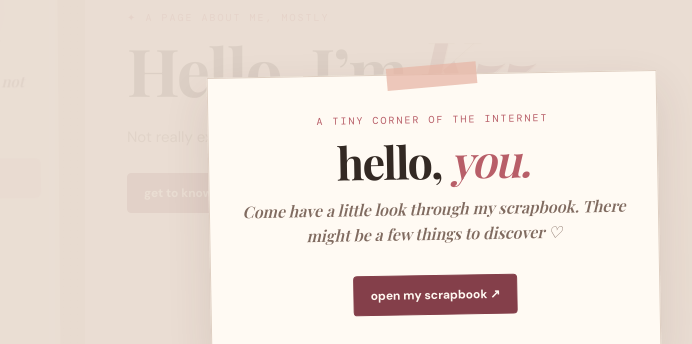
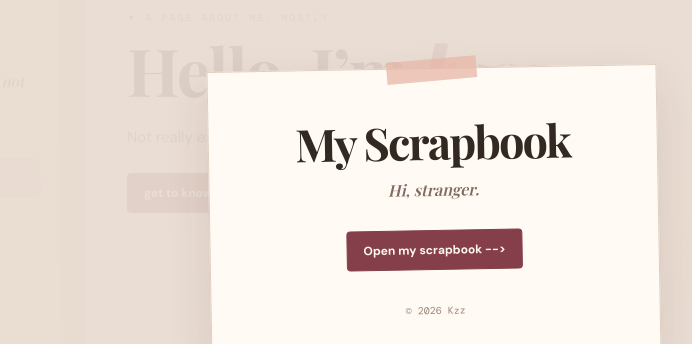
Before and after one commit to kzzlolz/kittt, a plain HTML site: page webpage.html in a window 1280 px wide. Shown: the part 186-530 px from the top of the page, 206-898 px from the left. Drawn offline with nearby package versions, Linux system fonts and the light colour scheme; no server answers; grey boxes are pictures that could not be loaded; a web font is replaced by a local one.

Commit message:
Update scrapbook welcome card

```diff
--- a/webpage.html
+++ b/webpage.html
@@ -164,10 +164,10 @@ h3{font-size:16px;margin-bottom:7px}
 <body>
 <div class="welcome" id="welcome">
   <div class="welcome-card">
-    <div class="eyebrow">a tiny corner of the internet</div>
-    <h1>hello, <em>you.</em></h1>
-    <p>Come have a little look through my scrapbook. There might be a few things to discover ♡</p>
-    <button class="action" type="button" id="openBook">open my scrapbook ↗</button>
+    <h1>My Scrapbook</h1>
+    <p>Hi, <em>stranger</em>.</p>
+    <button class="action" type="button" id="openBook">Open my scrapbook --&gt;</button>
+    <div class="side-footer" style="border-top:0;padding-top:14px;margin-top:18px">© 2026 Kzz</div>
   </div>
 </div>
 
```
